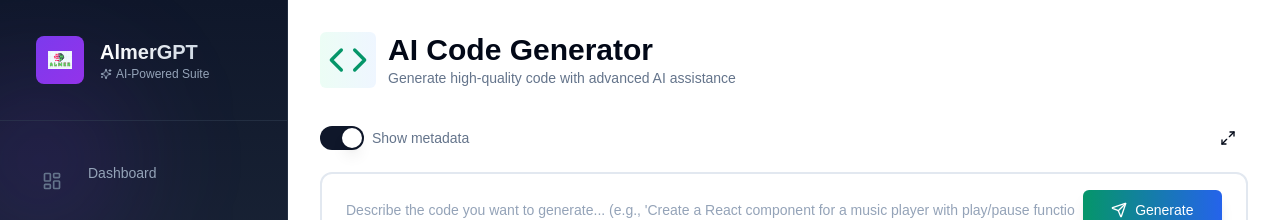
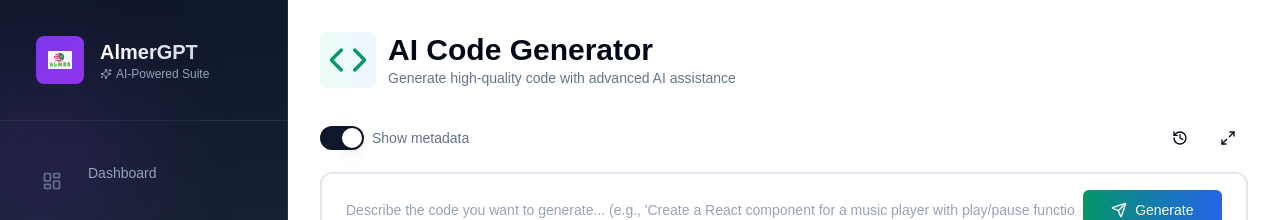
Before and after one commit to AlphaNtihinduka/almergpt, a Next.js app: page /code in a window 1280 px wide. Shown: the top 220 px of the page. Built offline with nearby package versions, Linux system fonts and the light colour scheme.

Commit message:
feat: add HistoryModal for viewing conversation history and enhance input handling

```diff
--- a/app/(dashboard)/(routes)/code/page.tsx
+++ b/app/(dashboard)/(routes)/code/page.tsx
@@ -18,7 +18,8 @@ import {
   Settings,
   Maximize2,
   Minimize2,
-  RefreshCw
+  RefreshCw,
+  History // Add this import
 } from "lucide-react";
 import { useForm, FormProvider } from "react-hook-form";
 import * as z from "zod";
@@ -45,6 +46,8 @@ import ReactMarkDown from 'react-markdown';
 import { Prism as SyntaxHighlighter } from 'react-syntax-highlighter';
 import { vscDarkPlus } from 'react-syntax-highlighter/dist/esm/styles/prism';
 import { toast } from "sonner";
+import { HistoryModal } from "@/components/HistoryModal";
+import ConversationHistory from "@/components/Code_conversation_history";
 
 // Enhanced message type with metadata
 type Message = {
@@ -73,6 +76,7 @@ const CodePage = () => {
   const [showMetadata, setShowMetadata] = useState(true);
   const [typingAnimation, setTypingAnimation] = useState(false);
   const [streamingProgress, setStreamingProgress] = useState(0);
+  const [isHistoryOpen, setIsHistoryOpen] = useState<boolean>(false);
   const messagesEndRef = useRef<HTMLDivElement>(null);
   const inputRef = useRef<HTMLInputElement>(null);
 
@@ -456,6 +460,25 @@ const CodePage = () => {
                 </Badge>
               )}
 
+              {/* Add History Modal Button */}
+              <TooltipProvider>
+                <Tooltip>
+                  <TooltipTrigger asChild>
+                    <Button
+                      variant="ghost"
+                      size="sm"
+                      onClick={() => setIsHistoryOpen(true)}
+                      className="hover:bg-slate-100 dark:hover:bg-slate-700"
+                    >
+                      <History className="h-4 w-4" />
+                    </Button>
+                  </TooltipTrigger>
+                  <TooltipContent>
+                    <p>View conversation history</p>
+                  </TooltipContent>
+                </Tooltip>
+              </TooltipProvider>
+
               <TooltipProvider>
                 <Tooltip>
                   <TooltipTrigger asChild>
@@ -500,11 +523,18 @@ const CodePage = () => {
                 <FormItem className="col-span-12 lg:col-span-10">
                   <FormControl className="m-0 p-0">
                     <Input
-                      // ref={inputRef}
+                      ref={(el) => {
+                        field.ref(el);
+                        // Assign to inputRef only if not null and inputRef is not read-only
+                        // Remove the assignment to inputRef.current to avoid error
+                      }}
                       className="border-0 outline-none focus-visible:ring-0 focus-visible:ring-transparent text-base placeholder:text-slate-400 bg-transparent"
                       placeholder="Describe the code you want to generate... (e.g., 'Create a React component for a music player with play/pause functionality')"
                       disabled={isLoading}
-                      {...field}
+                      name={field.name}
+                      value={field.value}
+                      onChange={field.onChange}
+                      onBlur={field.onBlur}
                       onKeyDown={(e) => {
                         if (e.key === 'Enter' && (e.metaKey || e.ctrlKey)) {
                           formMethods.handleSubmit(onSubmit)();
@@ -557,6 +587,15 @@ const CodePage = () => {
             </div>
           </form>
         </FormProvider>
+
+        {/* History Modal */}
+        <HistoryModal
+          isOpen={isHistoryOpen}
+          onClose={() => setIsHistoryOpen(false)}
+          title="Conversation History"
+        >
+          <ConversationHistory />
+        </HistoryModal>
 
         {/* Enhanced error display */}
         {apiError && (
```
